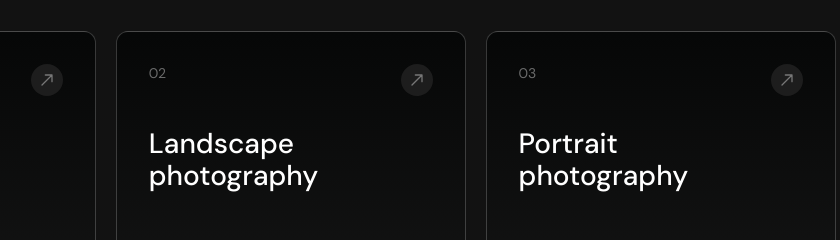
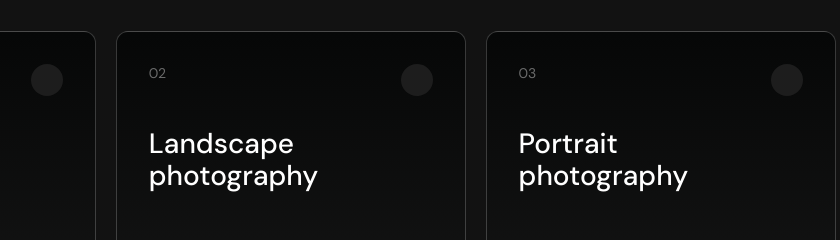
Before and after one commit to Tatianadardik44/my-project-section-three, a plain HTML site: page index.html in a window 1280 px wide. Shown: the part 199-439 px from the top of the page, 344-1184 px from the left. Drawn offline with nearby package versions, Linux system fonts and the light colour scheme.

Commit message:
vector-four

```diff
--- a/index.html
+++ b/index.html
@@ -38,7 +38,7 @@
               <p class="num-class">01</p>
               <a href="#arrival point" class="courses-vector">
                 <svg class="vector" width="20" height="20">
-                  <use href="./img/icons.svg#icon-arrow"></use>
+                  <use href="./img/icons.svg#arrival point"></use>
                 </svg>
               </a>
             </div>
@@ -54,7 +54,7 @@
               <p class="num-class">02</p>
               <a href="#arrival point" class="courses-vector">
                 <svg class="vector" width="20" height="20">
-                  <use href="./img/icons.svg#icon-arrow"></use>
+                  <use href="./img/icons.svg#arrival point"></use>
                 </svg>
               </a>
             </div>
@@ -69,7 +69,7 @@
               <p class="num-class">03</p>
               <a href="#arrival point" class="courses-vector">
                 <svg class="vector" width="20" height="20">
-                  <use href="./img/icons.svg#icon-arrow"></use>
+                  <use href="./img/icons.svg#arrival point"></use>
                 </svg>
               </a>
             </div>
```
